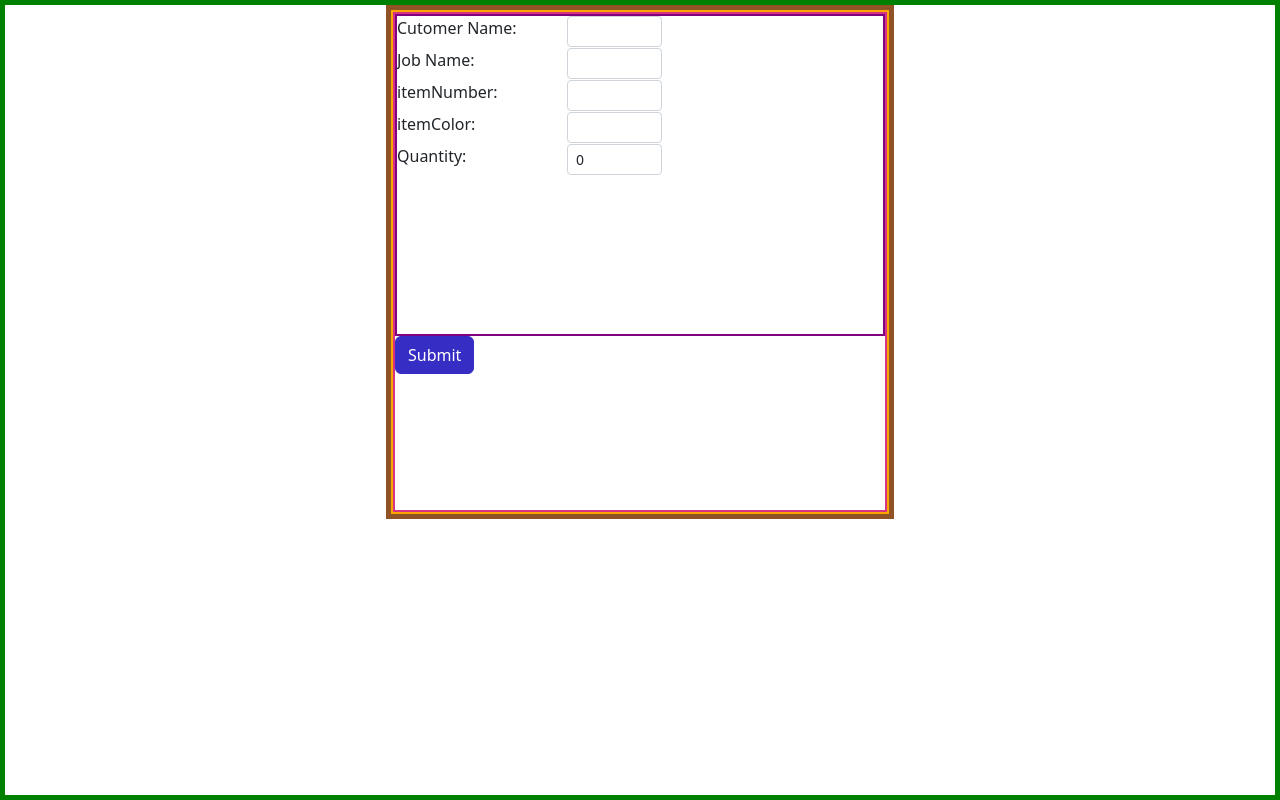
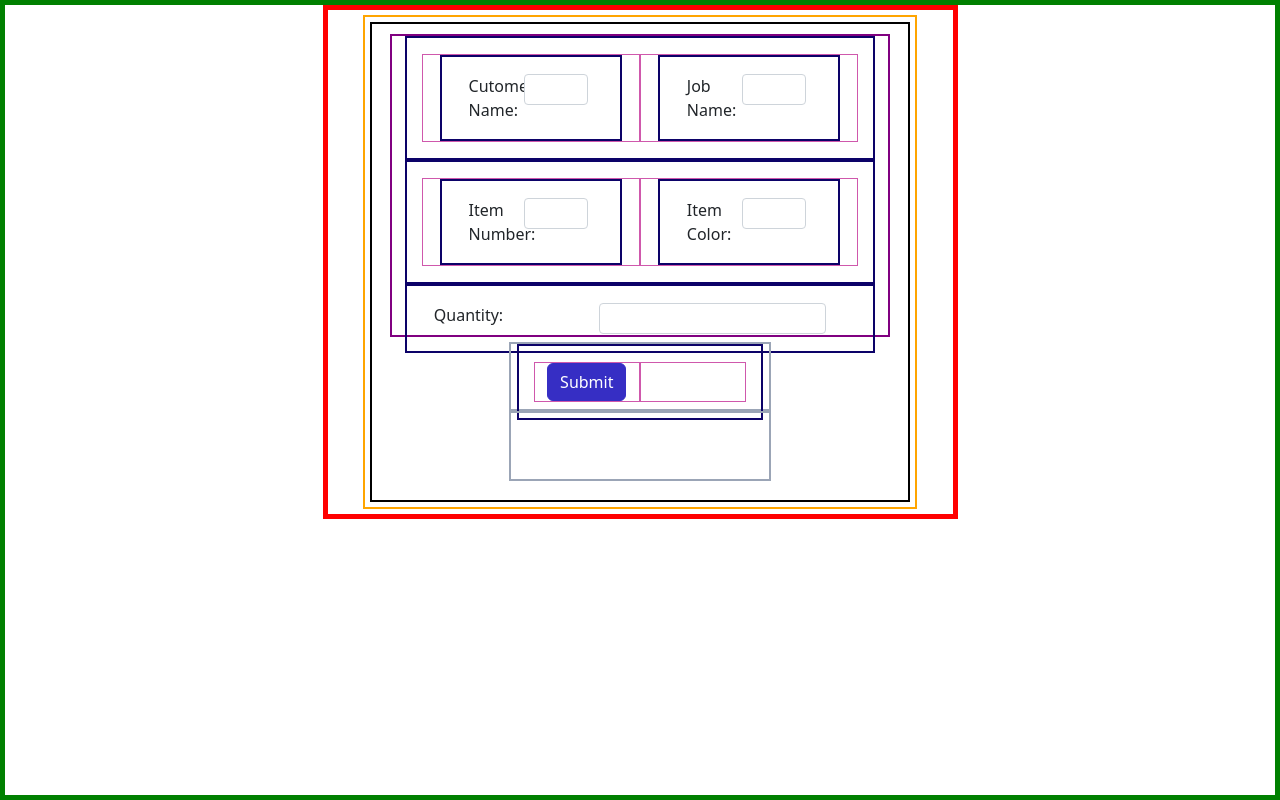
Before and after one commit to DravenTheRaven/quote-boy, a React (Create React App) app: page / in a window 1280 px wide. Built offline with nearby package versions, Linux system fonts and the light colour scheme.

Commit message:
style
added styling and layout

moved utility function to utility file

imported components into index to make my import lines on my components smaller

```diff
--- a/src/App.scss
+++ b/src/App.scss
@@ -3,6 +3,8 @@
 * {
   box-sizing: border-box;
 }
+
+
 
 #appContain {
   border: 5px solid green;
@@ -11,39 +13,83 @@
 }
 
 .appWrap {
-  border: 5px solid $secondary;
+  border: 5px solid red;
   height: 65%;
-  width: 40%;
+  width: 50%;
   margin: auto;
+  padding: 5px;
 }
 
 #wrap {
   height: 100%;
-  width: 100%;
+  width: 90%;
   border: 2px solid orange;
+  margin: auto;
+  padding: 5px;
 }
 
 #container {
   height: 100%;
   width: 100%;
-  border: 2px solid $danger;
+  border: 2px solid black;
+  padding: 5px;
+}
+
+.row {
+  border: 2px solid rgb(12, 2, 104);
+  width: 95%;
+  margin: auto;
+  padding: 15px;
+}
+
+.col {
+  width: 65%;
+  border: 1px solid rgb(207, 88, 172);
+  margin: 1px auto;
+}
+
+.form-group{
+  width: 85%;
+  margin: 2px auto;
+  border: solid 2px rgb(110, 135, 163);
+
 }
 
 .form-control{
-  width: 30%;
+  width: 85%;
+  margin: 2px auto;
+}
+
+.form-label {
+  width: 50%;
+  margin: 2px auto;
+}
+
+.card {
+  margin: auto;
+  margin-top: 5%;
+  border: solid 2px rgb(76, 187, 25);
+
 }
 
 .quoteCard {
   height: 65%;
   border: solid 2px purple;
+  margin: 5px auto;
+  width: 95%;
 }
 
 .buttonWrap {
-  height: 15%
+  height: 15%;
+  width: 50%;
+  margin: auto;
+  border: solid 2px rgb(155, 165, 182);
 }
 
 .quoteButtonContainer {
+
   height: 100%;
 
 
+  margin: auto;
 }
--- a/src/index.js
+++ b/src/index.js
@@ -3,6 +3,15 @@ import ReactDOM from 'react-dom/client';
 import './index.css';
 import App from './App';
 import reportWebVitals from './reportWebVitals';
+import InputVal from 'components/InputVal.js';
+import BlankCard from 'views/quoteView/BlankCard.js';
+import SetupCard from 'views/quoteView/SetupCard.js';
+import PrintingCard from 'views/quoteView/PrintingCard.js';
+import PriceCard from 'views/quoteView/PriceCard.js';
+import JobInfoView from 'views/JobInfoView.js'
+import Button from 'react-bootstrap/Button';
+import Col from 'react-bootstrap/Col';
+import Row from 'react-bootstrap/Row';
 
 const root = ReactDOM.createRoot(document.getElementById('root'));
 root.render(
@@ -15,3 +24,5 @@ root.render(
 // to log results (for example: reportWebVitals(console.log))
 // or send to an analytics endpoint. Learn more: https://bit.ly/CRA-vitals
 reportWebVitals();
+
+export {InputVal, BlankCard, SetupCard, PrintingCard, PriceCard, JobInfoView, Button, Col, Row}
--- /dev/null
+++ b/src/utils/utils.js
@@ -0,0 +1,35 @@
+export const getSetupPiece = (setups, setupCost, quantity) => {
+  return (parseFloat(setups) * parseFloat(setupCost)) / parseFloat(quantity)
+}
+
+export const getTotalPrint = (printingCost) => {
+  if(printingCost.length <= 0) {
+    return 0;
+  } else {
+    if(Number.isNaN(printingCost.reduce((previousValue, currentValue) => parseFloat(previousValue) + parseFloat(currentValue)))) {
+      return 0;
+    } else if(parseFloat(printingCost.reduce((previousValue, currentValue) => parseFloat(previousValue) + parseFloat(currentValue)))!== NaN) {
+      return printingCost.reduce((previousValue, currentValue) => parseFloat(previousValue) + parseFloat(currentValue))
+    }
+  }
+}
+
+export const getTotalCost = (blankCost, setupPiece, totalPrint) => {
+  return (parseFloat(blankCost) + parseFloat(setupPiece) + parseFloat(totalPrint))
+}
+
+export const getFinalMargin = (profitMargin) => {
+  return (100 - parseFloat(profitMargin)) / 100
+}
+
+export const getTotalPrice = (totalCost, finalMargin) => {
+  return parseFloat(totalCost) / parseFloat(finalMargin)
+}
+
+export const getProfit = (totalPrice, totalCost) => {
+  return parseFloat(totalPrice) - parseFloat(totalCost)
+}
+
+export const getMarkup = (profit, totalCost) => {
+  return (parseFloat(profit) / parseFloat(totalCost)) * 100
+}
--- a/src/views/JobInfoView.js
+++ b/src/views/JobInfoView.js
@@ -1,41 +1,56 @@
 import React from "react";
-import { useReducer } from 'react';
 import InputVal from 'components/InputVal.js';
+import Col from 'react-bootstrap/Col';
+import Row from 'react-bootstrap/Row';
 import 'App.scss';
 
-export default function JobInfoView({ inputAction, customerName,jobName, itemNumber, itemColor, quantity, disabledTog }) {
+export default function JobInfoView({ inputAction, customerName, jobName, itemNumber, itemColor, quantity, disabledTog }) {
   return (
     <>
+      <Row>
+        <Col>
           <InputVal name="customerName"
                     text="Cutomer Name"
                     handleChange={inputAction}
                     value={customerName}
                     disabledTog={disabledTog}
                     />
+        </Col>
+        <Col>
           <InputVal name="jobName"
                     text="Job Name"
                     handleChange={inputAction}
                     value={jobName}
                     disabledTog={disabledTog}
                     />
+        </Col>
+      </Row>
+      <Row>
+        <Col>
           <InputVal name="itemNumber"
-                text="itemNumber"
+                    text="Item Number"
                     handleChange={inputAction}
                     value={itemNumber}
                     disabledTog={disabledTog}
                     />
+        </Col>
+        <Col>
           <InputVal name="itemColor"
-                text="itemColor"
+                    text="Item Color"
                     handleChange={inputAction}
                     value={itemColor}
                     disabledTog={disabledTog}
                     />
+        </Col>
+      </Row>
           <InputVal name="quantity"
                     text="Quantity"
                     handleChange={inputAction}
                     value={quantity}
                     disabledTog={disabledTog}
                     />
+
+
     </>
   );
 }
--- a/src/views/quoteView/BlankCard.js
+++ b/src/views/quoteView/BlankCard.js
@@ -14,6 +14,8 @@ export default function BlankCard({ inputAction, blankCost, disabledTog }) {
                   value={blankCost}
                   disabledTog={disabledTog}
                   />
+        <Form.Check type="switch" label="2XLs?"/>
+        <Form.Check type="switch" label="3XLs?"/>
         <InputVal name='twoXLCost'
                   text='2XL Cost'
                   handleChange={inputAction}
--- a/src/views/quoteView/PrintingCard.js
+++ b/src/views/quoteView/PrintingCard.js
@@ -1,4 +1,5 @@
 import React from 'react';
+import { useState } from 'react';
 import InputVal from 'components/InputVal.js';
 import Form from 'react-bootstrap/Form';
 import Card from 'react-bootstrap/Card';
@@ -9,11 +10,17 @@ import 'App.scss';
 
 export default function PrintingCard({ disabledTog, printingCost, locationCost, inputAction, addLocation }) {
   let locationNumber = 1;
+  const [buttonTog, setButtonTog] = useState(false);
+
+  function handleButtonTog() {
+    setButtonTog(!buttonTog)
+  }
 
   function handleLocationPush() {
     addLocation()
+    handleButtonTog()
   }
-
+console.log(buttonTog)
   let locations = printingCost.map(location =>
   <li key={locationNumber++}>{`Location ${locationNumber} Cost: ${location}`}</li>)
 
@@ -27,6 +34,8 @@ export default function PrintingCard({ disabledTog, printingCost, locationCost,
                   handleChange={inputAction}
                   disabledTog={false}
                   />
+        {buttonTog === true &&
+          <>
             <Row>
               <Col>
                 <Form.Label>Is there another location? </Form.Label>
@@ -40,6 +49,17 @@ export default function PrintingCard({ disabledTog, printingCost, locationCost,
                 <Button>No</Button>
               </Col>
             </Row>
+          </>
+        }
+        { buttonTog === false &&
+          <>
+            <Row>
+              <Col>
+                <Button onClick={handleButtonTog}>Submit</Button>
+              </Col>
+            </Row>
+          </>
+        }
       <ul>{locations}</ul>
       </Card>
     </>
--- a/src/views/quoteView/QuoteView.js
+++ b/src/views/quoteView/QuoteView.js
@@ -1,26 +1,18 @@
 import React from 'react';
-import InputVal from 'components/InputVal.js';
-import BlankCard from 'views/quoteView/BlankCard.js';
-import SetupCard from 'views/quoteView/SetupCard.js';
-import PrintingCard from 'views/quoteView/PrintingCard.js';
-import PriceCard from 'views/quoteView/PriceCard.js';
-import JobInfoView from 'views/JobInfoView.js'
-import Button from 'react-bootstrap/Button';
-import Col from 'react-bootstrap/Col';
-import Row from 'react-bootstrap/Row';
+import {InputVal, BlankCard, SetupCard, PrintingCard, PriceCard, JobInfoView, Button, Col, Row} from 'index.js'
 import { useReducer } from 'react'
 import quoteReducer from 'quoteReducer.js'
 import 'App.scss';
 
 function QuoteView() {
   const initialState = {
-    blankCost: 0,
-    quantity: 0,
-    setupCost: 0,
-    setups: 0,
-    locationCost: 0,
-    printingCost: [0],
-    profitMargin: 0,
+    blankCost: "",
+    quantity: "",
+    setupCost: "",
+    setups: "",
+    locationCost: "",
+    printingCost: [],
+    profitMargin: "",
     show: 1,
     valSaved: 0,
     customerName: "",
@@ -59,8 +51,6 @@ function QuoteView() {
     });
   };
 
-  console.log(quoteState.printingCost)
-  console.log(quoteState.locationCost)
   return (
     <>
       <div id="wrap">
@@ -115,16 +105,22 @@ function QuoteView() {
             </div>
           }
           <div className="buttonWrap">
+            <Row>
+            <Col>
             {(quoteState.valSaved === 0 && quoteState.disabledTog === false) &&
               <div className="quoteButtonContainer">
                 <Button onClick={handleClick}>Submit</Button>
               </div>
             }
+            </Col>
+            <Col>
             {(quoteState.valSaved === 1 && quoteState.disabledTog === true) &&
               <div className="quoteButtonContainer">
                 <Button onClick={handleMakeAChange}>Make Changes</Button>
               </div>
             }
+            </Col>
+            </Row>
           </div>
           <div className="buttonWrap">
             {quoteState.valSaved === 1 &&
--- a/src/views/quoteView/SetupCard.js
+++ b/src/views/quoteView/SetupCard.js
@@ -1,6 +1,5 @@
 import React from 'react';
 import InputVal from 'components/InputVal.js'
-import Form from 'react-bootstrap/Form';
 import Card from 'react-bootstrap/Card';
 import 'App.scss';
 
@@ -26,11 +25,7 @@ export default function SetupCard({ inputAction, setups, setupCost, disabledTog,
                   value={quantity}
                   disabledTog={true}
                   />
-        <InputVal name="setupPiece"
-                  text='Setup Per Piece'
-                  value={setupPiece}
-                  disabledTog={true}
-                   />
+        <p>{`Setup per Piece: \$${(Math.round((setupPiece + Number.EPSILON) * 100) / 100).toFixed(2)}`}</p>
       </Card>
     </>
   );
```
Also changed, not shown: src/views/quoteView/PriceCard.js (+13 -19 lines), src/App.js (line endings or trailing spaces), src/views/OutputView.js (added). Lines whose indentation alone changed are shown as unchanged.
